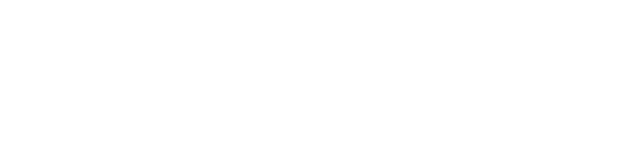
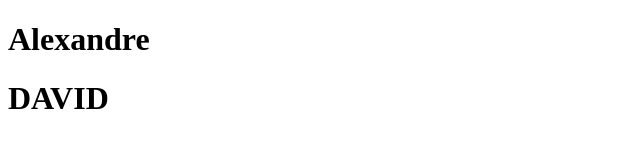
Before and after one commit to DavidAlexandre59/CV-HTML5, a plain HTML site: page index.html in a window 1280 px wide. Shown: the whole page, without its empty margins (0-640 px from the left). Drawn offline with Linux system fonts and the light colour scheme.

Commit message:
premier envoi

```diff
--- a/index.html
+++ b/index.html
@@ -8,5 +8,9 @@
 </head>
 <body>
 
+    <H1>Alexandre</H1>
+    <h1>DAVID</h1>
+
+
 </body>
 </html>
```
